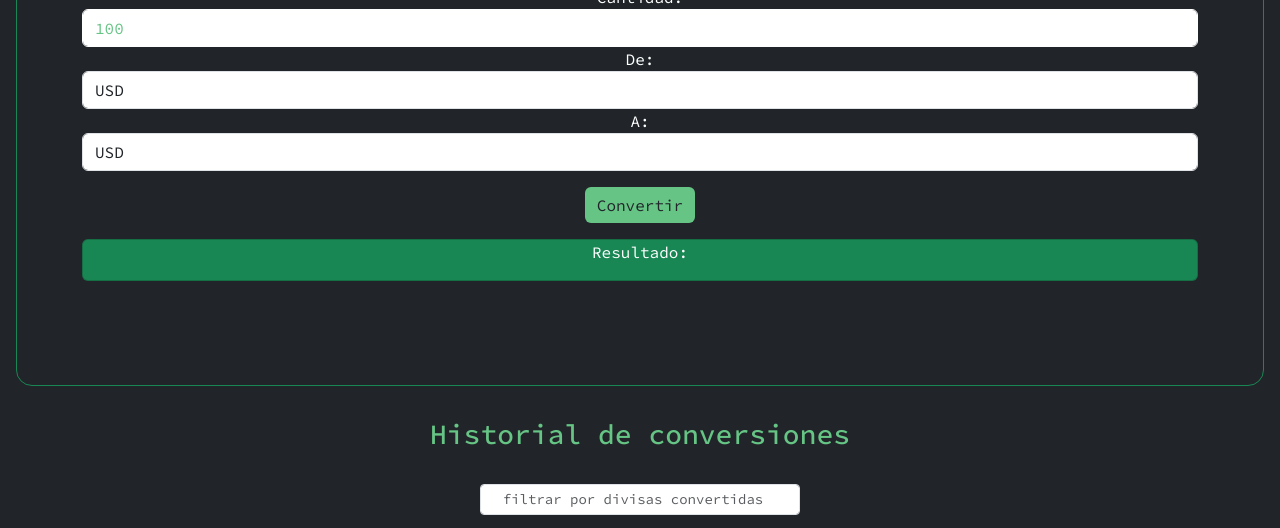
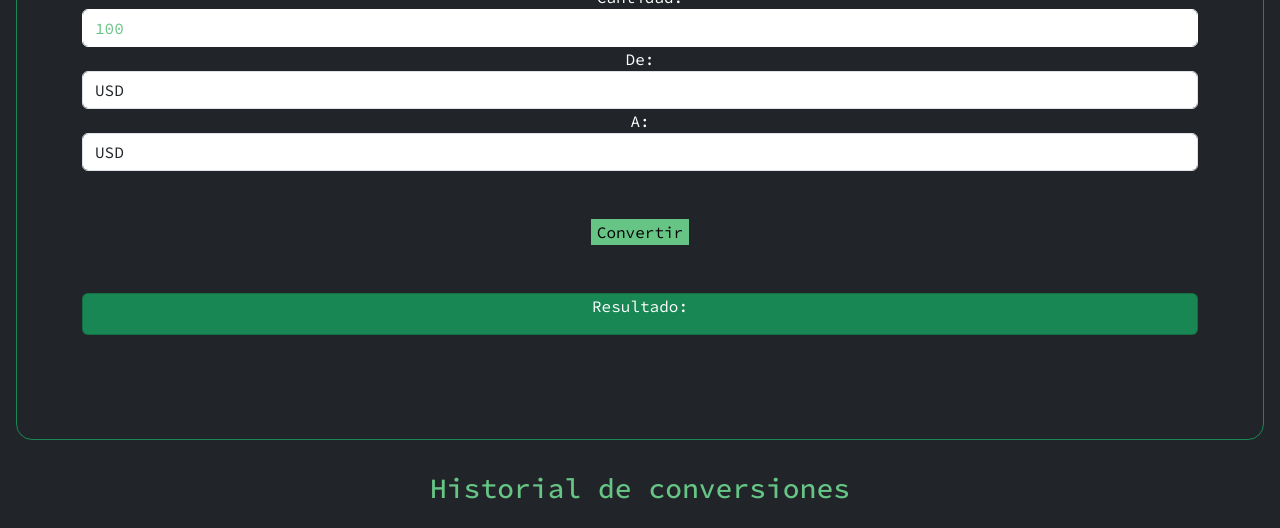
Before and after one commit to lautarodubravka/convertidor-de-divisas-coderhouse, a plain HTML site: page index.html in a window 1280 px wide. Shown: the part 548-1076 px from the top of the page. Drawn offline with nearby package versions, Linux system fonts and the light colour scheme.

Commit message:
update 5.2

```diff
--- a/index.html
+++ b/index.html
@@ -87,14 +87,14 @@
         </select>
       </div>
       <div class="form-group d-block">
-        <button type="submit" class="btn btn-convertir mt-3">Convertir</button>
+        <button type="submit" class="btn- btn-convertir mt-5">Convertir</button>
       </div>
     </form>
     <div id="loading-spinner" style="display: none;">
       <img class="spinner-img" src="./img/loading-symbol.png" alt="Cargando conversión..." />
       <p>Cargando la última cotización...</p>
     </div>
-    <div id="result" class="mt-3 card bg-success text-white">
+    <div id="result" class="mt-5 card bg-success text-white">
       <p>Resultado: <span id="convertedAmount"></span></p>
     </div>
   </div>
```
